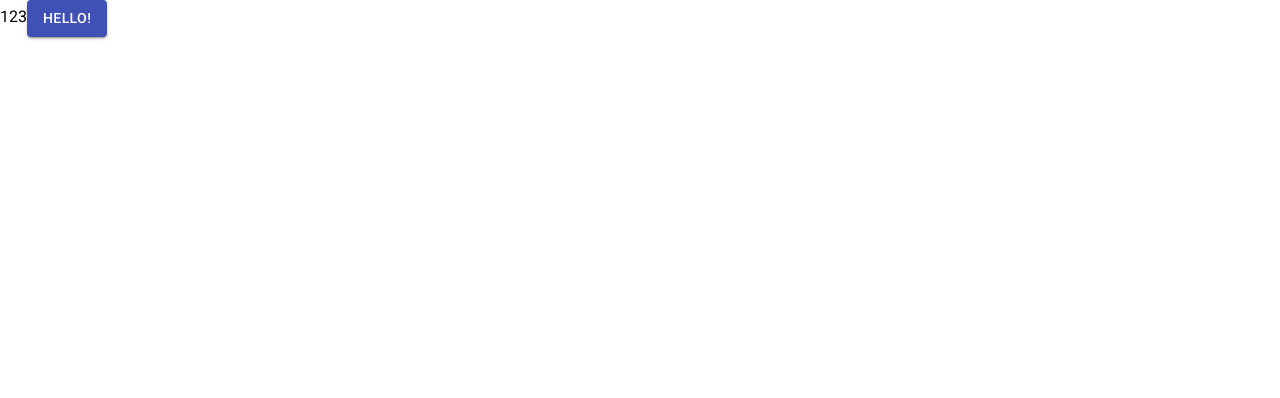
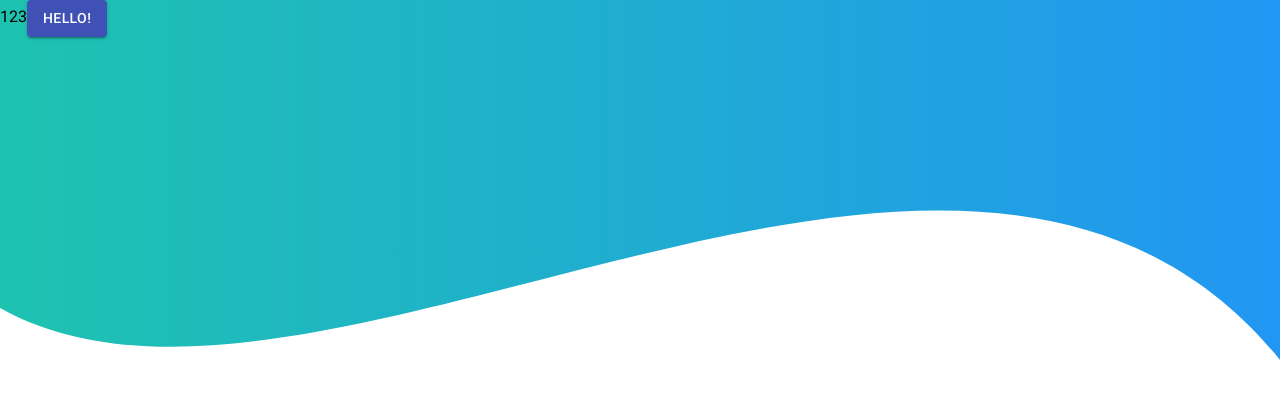
Before and after one commit to Yaniddze/NextJSApplication, a Next.js app: page / in a window 1280 px wide. Shown: the top 398 px of the page. Built offline with nearby package versions, Linux system fonts and the light colour scheme.

Commit message:
:sparkles: Add background for header

```diff
--- /dev/null
+++ b/components/HeaderBackground.tsx
@@ -0,0 +1,35 @@
+import { FC } from 'react';
+import styled from 'styled-components';
+
+const Wrapper = styled.div`
+  position: fixed;
+  top: 0;
+  left: 0;
+  z-index: -1;
+
+`;
+
+type PropTypes = {
+  children?: never;
+}
+
+export const HeaderBackground: FC<PropTypes> = () => (
+  <Wrapper>
+    <svg
+      preserveAspectRatio="none"
+      width="100vw"
+      height="calc(100vh * 0.45)"
+      viewBox="0 0 1481 470"
+      fill="none"
+      xmlns="http://www.w3.org/2000/svg"
+    >
+      <path d="M0 0H1481V470C1114.99 -38.4972 367.553 634.454 0 401.971V0Z" fill="url(#paint0_linear)" />
+      <defs>
+        <linearGradient id="paint0_linear" x1="1481" y1="235.001" x2="-15.6763" y2="235.001" gradientUnits="userSpaceOnUse">
+          <stop stopColor="#2196F3" />
+          <stop offset="1" stopColor="#1EC3AF" />
+        </linearGradient>
+      </defs>
+    </svg>
+  </Wrapper>
+);
--- a/pages/_app.tsx
+++ b/pages/_app.tsx
@@ -11,6 +11,7 @@ const Styles = createGlobalStyle`
     margin: 0;
     padding: 0;
     font-family: 'Roboto', sans-serif;
+    height: 100%;
   }
 `;
 
--- a/pages/index.tsx
+++ b/pages/index.tsx
@@ -1,9 +1,16 @@
+// Core
 import { ReactElement } from 'react';
+
+// Material Components
 import Button from '@material-ui/core/Button';
+
+// My Components
+import { HeaderBackground } from '../components/HeaderBackground';
 
 export default function Home(): ReactElement {
   return (
     <div>
+      <HeaderBackground />
       123
       <Button variant="contained" color="primary">
         Hello!
```
